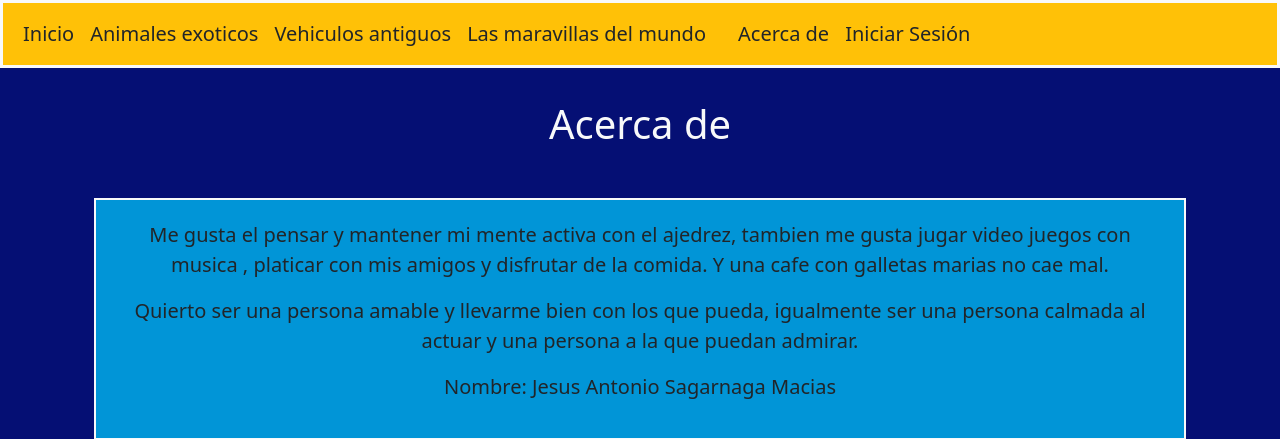
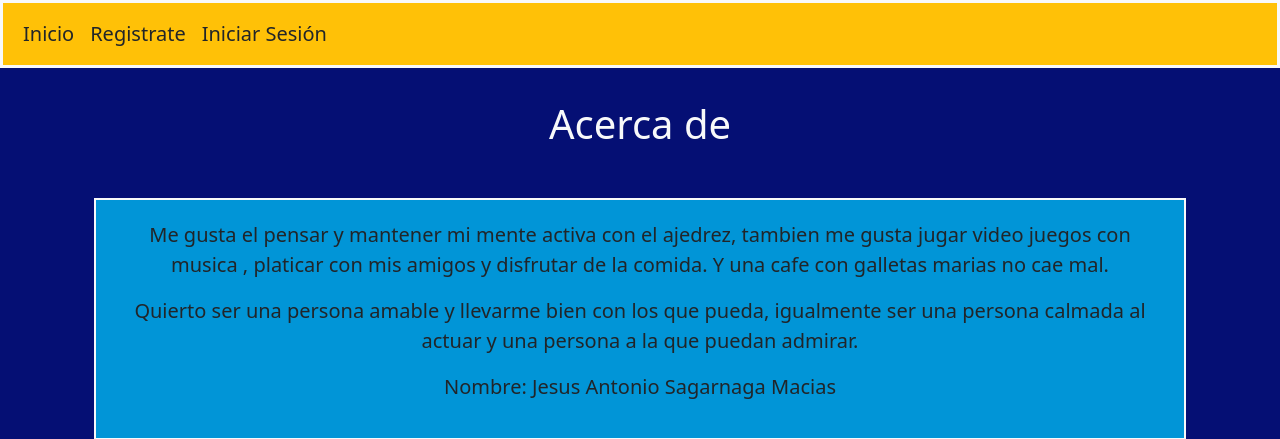
Before and after one commit to Sagarnaga-Jesus/Plantillas_complemento, a Flask app: page /acerca_de in a window 1280 px wide. Shown: the top 439 px of the page. Run offline with Flask 3, Linux system fonts and the light colour scheme.

Commit message:
nomas jala cuando me desvelo

```diff
--- a/app.py
+++ b/app.py
@@ -160,18 +160,7 @@ def datos():
         año = request.form["año"]
         genero = request.form["genero"]
 
-        personas.append(
-            {"name": nombre,
-            "apellido": apellido,
-            "contacto": contacto,
-            "contraseña": contraseña,
-            "dia": dia,
-            "mes": mes,
-            "año": año,
-            "genero": genero
-            }
-        )
-        print(personas)
+
 
         if nombre == "nombre":
             error = "favor de rellenar con informacion valida nombre"
@@ -223,8 +212,22 @@ def datos():
             flash("El número o correo electrónico es inválido.", "danger")
             return render_template("formulario.html")
         else:
+            personas.append(
+            {"name": nombre,
+            "apellido": apellido,
+            "contacto": contacto,
+            "contraseña": contraseña,
+            "dia": dia,
+            "mes": mes,
+            "año": año,
+            "genero": genero
+            }
+            )
+            print("Registro exitoso:", personas[-1])
             flash(f"¡Formulario enviado con éxito! para: {nombre}", "success")
             return render_template("base2.html")
+
+
 
 
 
@@ -232,12 +235,14 @@ def datos():
 def valisesion():
     if session.get("logout") == None:
         session.clear()
+        flash("¡Sesión iniciada con éxito!", "success")
         return render_template("inicio.html")
-    else:
-        if session.get("logout") == True:
-            session.clear()
-            return render_template("base2.html")
 
+@app.route("/logout")
+def logout():
+    session.clear()
+    flash("¡Sesión cerrada con éxito!", "success")
+    return redirect(url_for("valisesion"))
 
 @app.route("/sesion", methods=["POST", "GET"])
 def sesion():
@@ -245,11 +250,16 @@ def sesion():
     if request.method == "POST":
         contacto = request.form["contacto"]
         contraseña = request.form["contraseña"]
+        usuario_encontrado = None
 
         for persona in personas:
             if persona["contacto"] == contacto:
                 usuario_encontrado = persona
                 break
+
+        if not usuario_encontrado:
+            flash("Usuario no encontrado. Por favor, regístrate. O intenta de nuevo", "danger")
+            return render_template("base2.html")
 
         if contraseña != usuario_encontrado["contraseña"]:
             error = "Las contraseñas no coinciden. Por favor, inténtalo de nuevo."
@@ -260,6 +270,8 @@ def sesion():
             flash(f"El número o correo electrónico es inválido.", "danger")
             return render_template("base2.html")
 
+
+
         session['username'] = usuario_encontrado["name"]
         session['logout'] = True
         flash(f"¡Sesion iniciada con éxito! para: {contacto}", "success")
@@ -267,7 +279,5 @@ def sesion():
 
     return render_template("base2.html")
 
-print(personas)
-
 if __name__ == "__main__":
     app.run(debug=True)
--- a/templates/base.html
+++ b/templates/base.html
@@ -17,23 +17,21 @@
       <div class="collapse navbar-collapse" id="navbarNavAltMarkup">
         <div class="navbar-nav">
 
-          <a class="nav-link text-dark fs-5" href="/">Inicio</a>
-          <a class="nav-link text-dark fs-5" href="/animales_exoticos">Animales exoticos</a>
-          <a class="nav-link text-dark fs-5" href="/vehiculos_antiguos">Vehiculos antiguos</a>
-          <a class="nav-link text-dark fs-5" href="/maravillas_mundo">Las maravillas del mundo</a>
-
-          <a class="nav-link text-dark fs-5" href="/formulario">
-            {%if not session.get('logout')%}
-
+              <a class="nav-link text-dark fs-5" href="/">Inicio</a>
+            {%if session.get('logout')%}
+              <a class="nav-link text-dark fs-5" href="/animales_exoticos">Animales exoticos</a>
+              <a class="nav-link text-dark fs-5" href="/vehiculos_antiguos">Vehiculos antiguos</a>
+              <a class="nav-link text-dark fs-5" href="/maravillas_mundo">Las maravillas del mundo</a>
+              <a class="nav-link text-dark fs-5" href="/acerca_de">Acerca de</a>
               {%else%}
-              Registrate
+              <a class="nav-link text-dark fs-5" href="/formulario">Registrate</a>
             {%endif%}
-          </a>
-
-          <a class="nav-link text-dark fs-5" href="/acerca_de">Acerca de</a>
 
 
-            <a class="nav-link text-dark fs-5" href="/valisesion">
+
+
+
+            <a class="nav-link text-dark fs-5" href="{% if session.get('username') %}/logout{% else %}/sesion{% endif %}">
   {% if not session.get('username') %}
     Iniciar Sesión
   {% else %}
```
